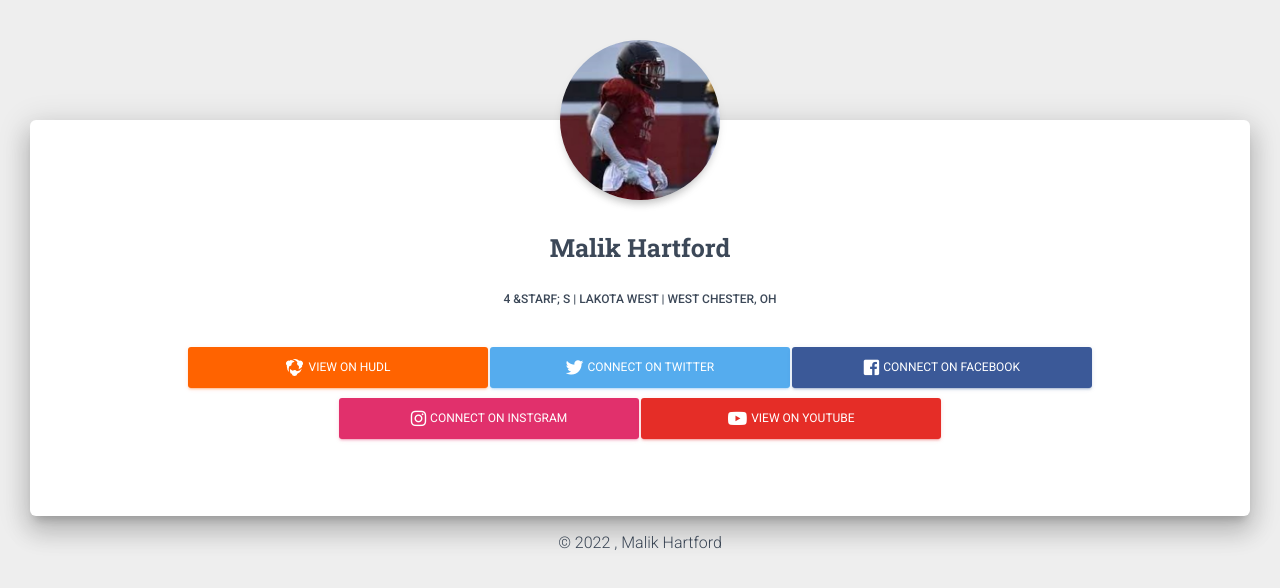
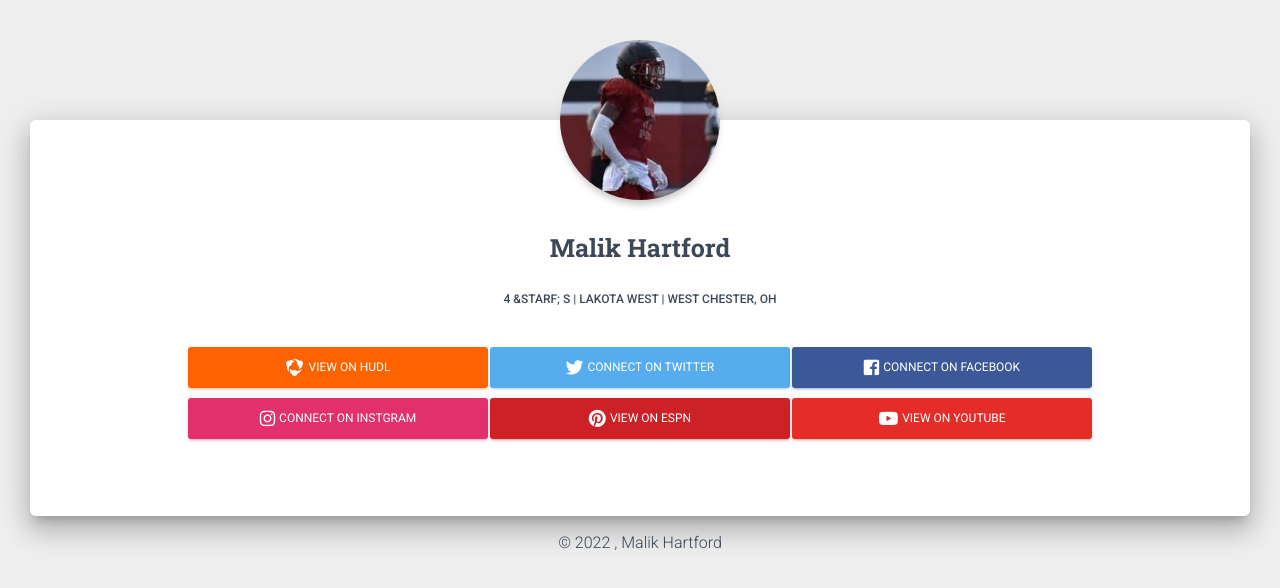
Before and after one commit to jarzion/malikhartford, a Next.js app: page / in a window 1280 px wide. Shown: the top 588 px of the page. Built offline with nearby package versions, Linux system fonts and the light colour scheme.

Commit message:
Added ESPN

```diff
--- a/pages/index.js
+++ b/pages/index.js
@@ -72,6 +72,11 @@ export default function ProfilePage({ ...rest }) {
               </Button>
             </div>
             <div>
+              <Button color="pinterest" style={{minWidth: '300px'}} onClick={() => {window.open('http://www.espn.com/college-sports/football/recruiting/player/_/id/249823/malik-hartford','_blank')}}>
+                <i className="fab fa-pinterest" /> View on ESPN
+              </Button>
+            </div>
+            <div>
               <Button color="youtube" style={{minWidth: '300px'}} onClick={() => {window.open('https://www.youtube.com/user/KingJamesMMV','_blank')}}>
                 <i className="fab fa-youtube" /> View On Youtube
               </Button>
```
Also changed, not shown: public/img/malik/espn.svg (added).
